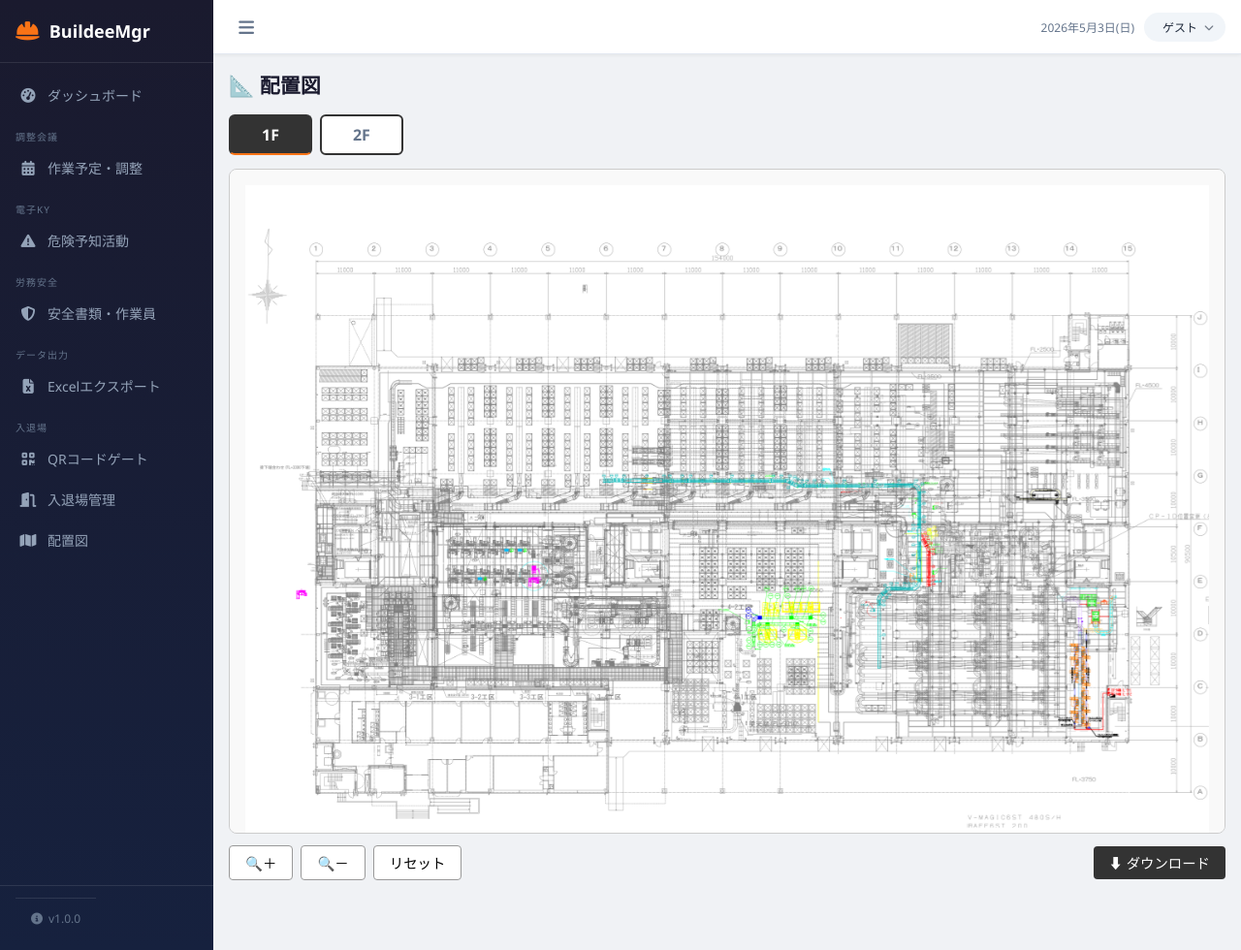
After one commit to tasayur/buildee_app, a Python web app: template templates/floorplan.html in a window 1280 px wide. The commit adds this page. Shown: the whole page at 97% size. Run offline with Jinja, Linux system fonts and the light colour scheme; the template is opened without the code that fills it, so the values that code supplies are empty.

Commit message:
feat: floorplan page 1F 2F

```diff
--- a/app.py
+++ b/app.py
@@ -337,6 +337,12 @@ def qr_gate():
 def coordination():
     return render_template('coordination.html',
                            companies=db.get_companies(), today=date.today().isoformat())
+
+
+@app.route('/floorplan')
+@login_required
+def floorplan():
+    return render_template('floorplan.html')
 
 @app.route('/ky')
 @login_required
--- a/templates/base.html
+++ b/templates/base.html
@@ -72,7 +72,11 @@
       <a href="/attendance" class="nav-item {% if request.path == '/attendance' %}active{% endif %}">
         <i class="fa-solid fa-door-open"></i><span>入退場管理</span>
       </a>
+      <a href="/floorplan" class="nav-item {% if request.path == '/floorplan' %}active{% endif %}">
+        <i class="fa-solid fa-map"></i><span>配置図</span>
+      </a>
     </nav>
+    <div class="sidebar-footer">
     <div class="sidebar-footer">
       <i class="fa-solid fa-circle-info"></i><span>v1.0.0</span>
     </div>
--- /dev/null
+++ b/templates/floorplan.html
@@ -0,0 +1,132 @@
+{% extends "base.html" %}
+{% block title %}配置図 - BuildeeMgr{% endblock %}
+
+{% block content %}
+<div class="page-header">
+  <h2>📐 配置図</h2>
+</div>
+
+<!-- フロア切替タブ -->
+<div class="floorplan-tabs">
+  <button class="tab-btn active" onclick="showFloor('1f')">1F</button>
+  <button class="tab-btn"        onclick="showFloor('2f')">2F</button>
+</div>
+
+<!-- 1F図面 -->
+<div id="floor-1f" class="floor-panel active">
+  <div class="floorplan-container">
+    <img src="{{ url_for('static', filename='floorplans/floorplan_1f.png') }}"
+         alt="1F 配置図"
+         class="floorplan-img"
+         id="img-1f">
+  </div>
+  <div class="floorplan-controls">
+    <button onclick="zoom('img-1f', 1.2)">🔍＋</button>
+    <button onclick="zoom('img-1f', 0.8)">🔍－</button>
+    <button onclick="resetZoom('img-1f')">リセット</button>
+    <a href="{{ url_for('static', filename='floorplans/floorplan_1f.png') }}"
+       download="1F_配置図.png" class="btn-download">⬇ ダウンロード</a>
+  </div>
+</div>
+
+<!-- 2F図面 -->
+<div id="floor-2f" class="floor-panel" style="display:none;">
+  <div class="floorplan-container">
+    <img src="{{ url_for('static', filename='floorplans/floorplan_2f.png') }}"
+         alt="2F 配置図"
+         class="floorplan-img"
+         id="img-2f">
+  </div>
+  <div class="floorplan-controls">
+    <button onclick="zoom('img-2f', 1.2)">🔍＋</button>
+    <button onclick="zoom('img-2f', 0.8)">🔍－</button>
+    <button onclick="resetZoom('img-2f')">リセット</button>
+    <a href="{{ url_for('static', filename='floorplans/floorplan_2f.png') }}"
+       download="2F_配置図.png" class="btn-download">⬇ ダウンロード</a>
+  </div>
+</div>
+
+<style>
+.page-header { margin-bottom: 1rem; }
+.floorplan-tabs {
+  display: flex;
+  gap: 0.5rem;
+  margin-bottom: 1rem;
+}
+.tab-btn {
+  padding: 0.5rem 2rem;
+  font-size: 1rem;
+  font-weight: bold;
+  border: 2px solid #333;
+  background: #fff;
+  cursor: pointer;
+  border-radius: 6px;
+}
+.tab-btn.active {
+  background: #333;
+  color: #fff;
+}
+.floorplan-container {
+  overflow: auto;
+  border: 1px solid #ccc;
+  border-radius: 8px;
+  background: #f9f9f9;
+  max-height: 70vh;
+  text-align: center;
+  padding: 1rem;
+}
+.floorplan-img {
+  max-width: 100%;
+  transition: transform 0.2s;
+  transform-origin: top left;
+  cursor: grab;
+}
+.floorplan-controls {
+  margin-top: 0.75rem;
+  display: flex;
+  gap: 0.5rem;
+  align-items: center;
+}
+.floorplan-controls button {
+  padding: 0.4rem 1rem;
+  border: 1px solid #999;
+  border-radius: 4px;
+  background: #fff;
+  cursor: pointer;
+  font-size: 0.9rem;
+}
+.floorplan-controls button:hover { background: #eee; }
+.btn-download {
+  margin-left: auto;
+  padding: 0.4rem 1rem;
+  background: #333;
+  color: #fff;
+  border-radius: 4px;
+  text-decoration: none;
+  font-size: 0.9rem;
+}
+.btn-download:hover { background: #555; }
+</style>
+
+<script>
+const scales = { 'img-1f': 1.0, 'img-2f': 1.0 };
+
+function showFloor(floor) {
+  document.querySelectorAll('.floor-panel').forEach(p => p.style.display = 'none');
+  document.querySelectorAll('.tab-btn').forEach(b => b.classList.remove('active'));
+  document.getElementById('floor-' + floor).style.display = 'block';
+  event.target.classList.add('active');
+}
+
+function zoom(imgId, factor) {
+  scales[imgId] = (scales[imgId] || 1.0) * factor;
+  scales[imgId] = Math.min(Math.max(scales[imgId], 0.3), 5.0);
+  document.getElementById(imgId).style.transform = `scale(${scales[imgId]})`;
+}
+
+function resetZoom(imgId) {
+  scales[imgId] = 1.0;
+  document.getElementById(imgId).style.transform = 'scale(1)';
+}
+</script>
+{% endblock %}
```
Also changed, not shown: static/floorplans/floorplan_1f.png (added), static/floorplans/floorplan_2f.png (added).
